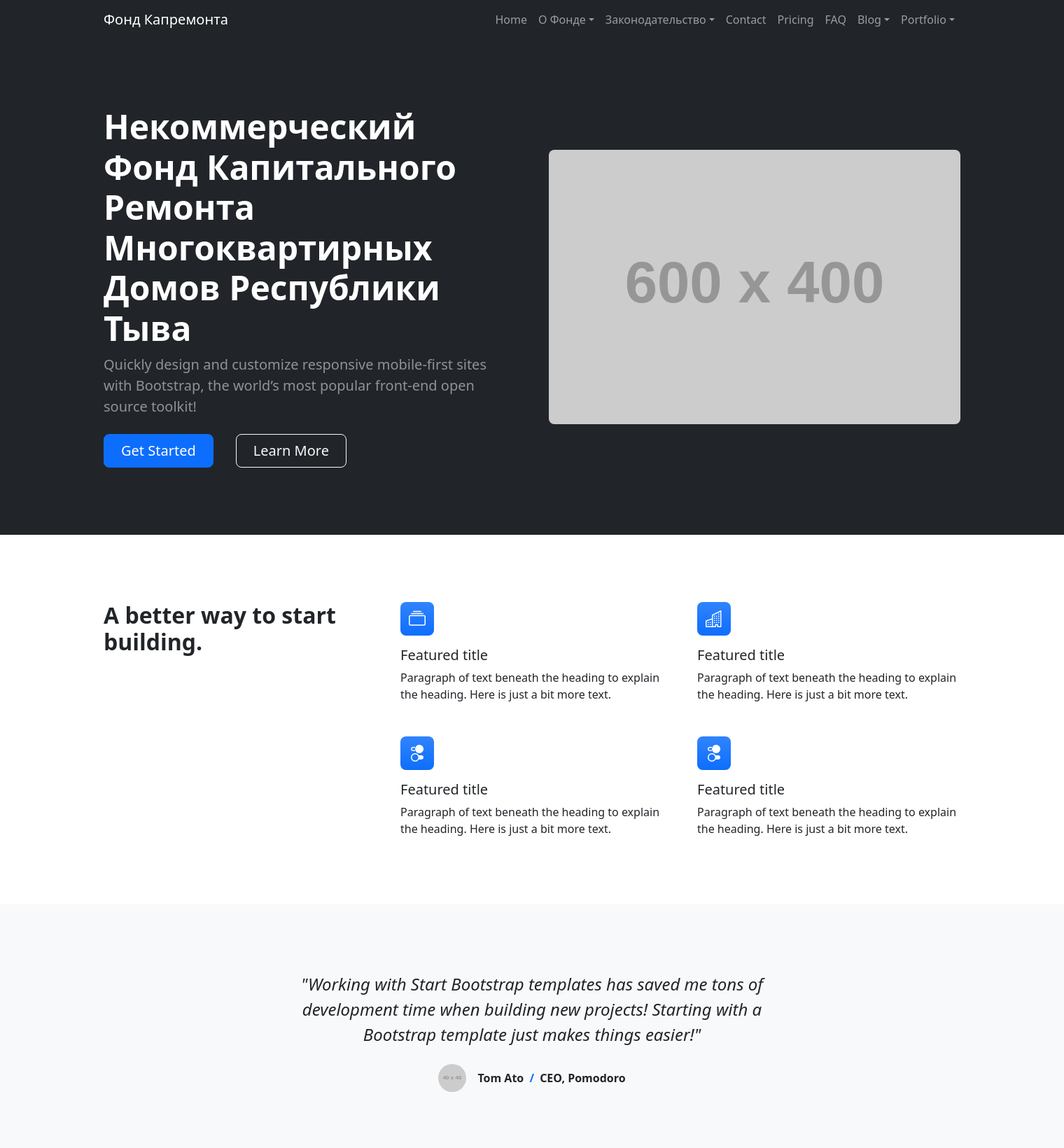
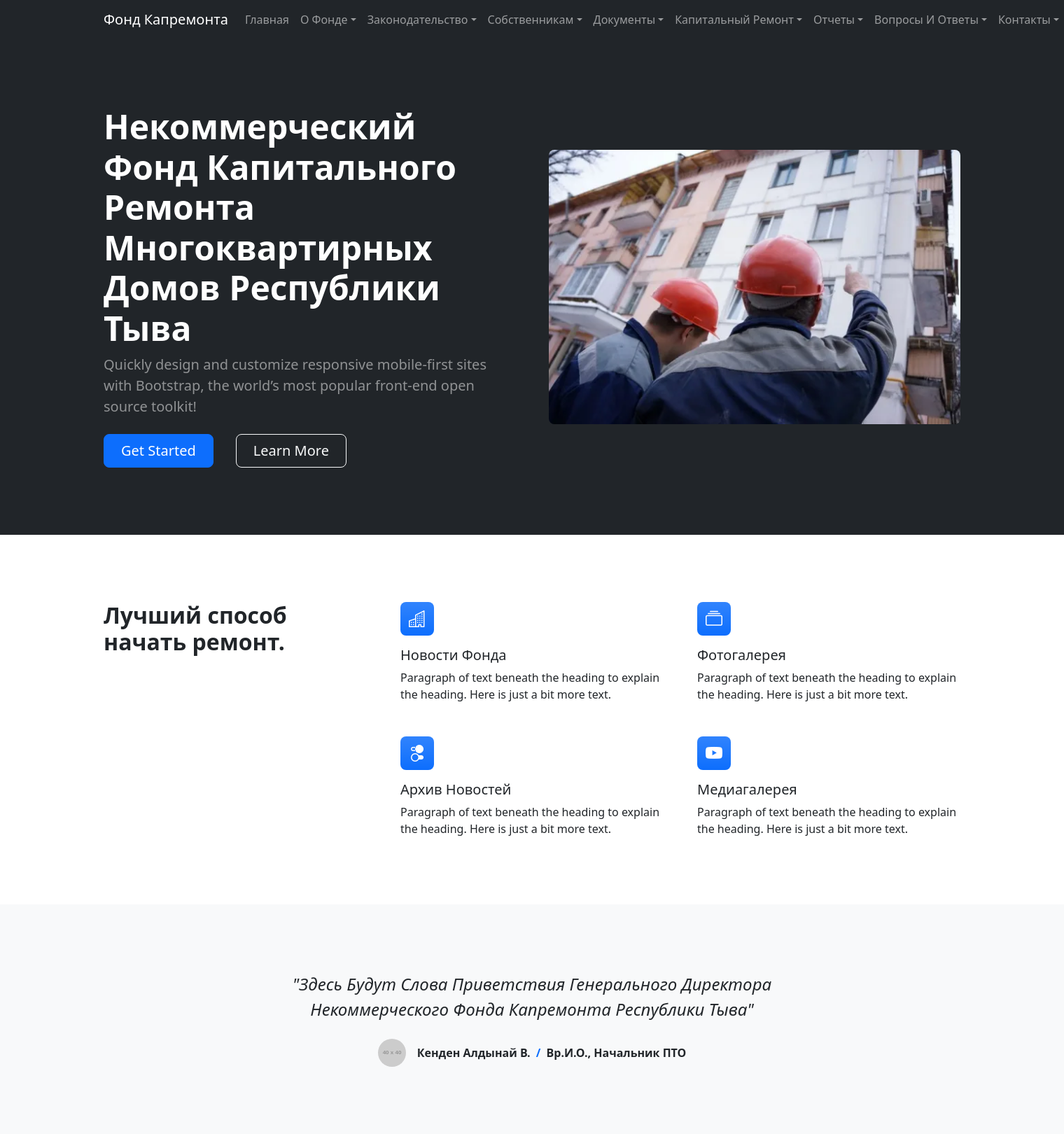
Before and after one commit to AidysM/Kapremont, a Django app: page / in a window 1520 px wide. Shown: the top 1640 px of the page at 70% size. Run offline with Django 5.2, Linux system fonts and the light colour scheme; grey boxes labelled with a size stand in for pictures from a placeholder-image service; some libraries are stand-ins or nearby versions.

Commit message:
added new menu

```diff
--- a/templates/base.html
+++ b/templates/base.html
@@ -23,7 +23,7 @@
                     <button class="navbar-toggler" type="button" data-bs-toggle="collapse" data-bs-target="#navbarSupportedContent" aria-controls="navbarSupportedContent" aria-expanded="false" aria-label="Toggle navigation"><span class="navbar-toggler-icon"></span></button>
                     <div class="collapse navbar-collapse" id="navbarSupportedContent">
                         <ul class="navbar-nav ms-auto mb-2 mb-lg-0">
-                            <li class="nav-item"><a class="nav-link" href="{% url 'home' %}">Home</a></li>
+                            <li class="nav-item"><a class="nav-link" href="{% url 'home' %}">Главная</a></li>
                             <li class="nav-item dropdown">
                                 <a class="nav-link dropdown-toggle" id="navbarDropdownBlog" href="#" role="button" data-bs-toggle="dropdown" aria-expanded="false">О Фонде</a>
                                 <ul class="dropdown-menu dropdown-menu-end" aria-labelledby="navbarDropdownBlog">
@@ -31,6 +31,10 @@
                                     <li><a class="dropdown-item" href="blog-post.html">Структура</a></li>
                                     <li><a class="dropdown-item" href="blog-post.html">Правление</a></li>
                                     <li><a class="dropdown-item" href="blog-post.html">Попечительский Совет</a></li>
+                                    <li><a class="dropdown-item" href="blog-post.html">Государственные Контролирующие И Надзорные Органы</a></li>
+                                    <li><a class="dropdown-item" href="blog-post.html">Взаимодействие С Общественными Организациями</a></li>
+                                    <li><a class="dropdown-item" href="blog-post.html">Награды и Благодарности</a></li>
+                                    <li><a class="dropdown-item" href="blog-post.html">Вакансии</a></li>
                                     <li><a class="dropdown-item" href="blog-post.html">Реквизиты</a></li>
                                 </ul>
                             </li>
@@ -42,8 +46,55 @@
                                     <li><a class="dropdown-item" href="blog-post.html">Органов Местного Самоуправления</a></li>
                                 </ul>
                             </li>
-                            <li class="nav-item"><a class="nav-link" href="contact.html">Contact</a></li>
-                            <li class="nav-item"><a class="nav-link" href="pricing.html">Pricing</a></li>
+                            <li class="nav-item dropdown">
+                                <a class="nav-link dropdown-toggle" id="navbarDropdownBlog" href="#" role="button" data-bs-toggle="dropdown" aria-expanded="false">Собственникам</a>
+                                <ul class="dropdown-menu dropdown-menu-end" aria-labelledby="navbarDropdownBlog">
+                                    <li><a class="dropdown-item" href="blog-home.html">Информация</a></li>
+                                    <li><a class="dropdown-item" href="blog-post.html">Образцы Документов</a></li>
+                                </ul>
+                            </li>
+                            <li class="nav-item dropdown">
+                                <a class="nav-link dropdown-toggle" id="navbarDropdownBlog" href="#" role="button" data-bs-toggle="dropdown" aria-expanded="false">Документы</a>
+                                <ul class="dropdown-menu dropdown-menu-end" aria-labelledby="navbarDropdownBlog">
+                                    <li><a class="dropdown-item" href="blog-home.html">Региональная Программа</a></li>
+                                    <li><a class="dropdown-item" href="blog-post.html">Противодействие Коррупции</a></li>
+                                    <li><a class="dropdown-item" href="blog-post.html">Документы Фонда</a></li>
+                                    <li><a class="dropdown-item" href="blog-post.html">Финансовая Устойчивость</a></li>
+                                    <li><a class="dropdown-item" href="blog-post.html">Контрольные Мероприятия</a></li>
+                                </ul>
+                            </li>
+                            <li class="nav-item dropdown">
+                                <a class="nav-link dropdown-toggle" id="navbarDropdownBlog" href="#" role="button" data-bs-toggle="dropdown" aria-expanded="false">Капитальный Ремонт</a>
+                                <ul class="dropdown-menu dropdown-menu-end" aria-labelledby="navbarDropdownBlog">
+                                    <li><a class="dropdown-item" href="blog-home.html">Карта Капитального Ремонта</a></li>
+                                    <li><a class="dropdown-item" href="blog-post.html">О Ходе Капитального Ремонта</a></li>
+                                    <li><a class="dropdown-item" href="blog-post.html">Витрина Закупок</a></li>
+                                </ul>
+                            </li>
+                            <li class="nav-item dropdown">
+                                <a class="nav-link dropdown-toggle" id="navbarDropdownPortfolio" href="#" role="button" data-bs-toggle="dropdown" aria-expanded="false">Отчеты</a>
+                                <ul class="dropdown-menu dropdown-menu-end" aria-labelledby="navbarDropdownPortfolio">
+                                    <li><a class="dropdown-item" href="portfolio-overview.html">Фонда Капитального Ремонта</a></li>
+                                    <li><a class="dropdown-item" href="portfolio-item.html">Регионального Оператора</a></li>
+                                    <li><a class="dropdown-item" href="portfolio-item.html">Фотоотчет О Реализации</a></li>
+                                </ul>
+                            </li>
+                            <!-- <li class="nav-item"><a class="nav-link" href="contact.html">Contact</a></li> -->
+                            <li class="nav-item dropdown">
+                                <a class="nav-link dropdown-toggle" id="navbarDropdownPortfolio" href="#" role="button" data-bs-toggle="dropdown" aria-expanded="false">Вопросы И Ответы</a>
+                                <ul class="dropdown-menu dropdown-menu-end" aria-labelledby="navbarDropdownPortfolio">
+                                    <li><a class="dropdown-item" href="portfolio-overview.html">Вопросы И Ответы</a></li>
+                                    <li><a class="dropdown-item" href="portfolio-item.html">Обращения Граждан</a></li>
+                                </ul>
+                            </li>
+                            <li class="nav-item dropdown">
+                                <a class="nav-link dropdown-toggle" id="navbarDropdownPortfolio" href="#" role="button" data-bs-toggle="dropdown" aria-expanded="false">Контакты</a>
+                                <ul class="dropdown-menu dropdown-menu-end" aria-labelledby="navbarDropdownPortfolio">
+                                    <li><a class="dropdown-item" href="portfolio-overview.html">Наши Контакты</a></li>
+                                    <li><a class="dropdown-item" href="portfolio-item.html">Личный Кабинет</a></li>
+                                </ul>
+                            </li>
+                            <!-- <li class="nav-item"><a class="nav-link" href="pricing.html">Pricing</a></li>
                             <li class="nav-item"><a class="nav-link" href="faq.html">FAQ</a></li>
                             <li class="nav-item dropdown">
                                 <a class="nav-link dropdown-toggle" id="navbarDropdownBlog" href="#" role="button" data-bs-toggle="dropdown" aria-expanded="false">Blog</a>
@@ -58,7 +109,7 @@
                                     <li><a class="dropdown-item" href="portfolio-overview.html">Portfolio Overview</a></li>
                                     <li><a class="dropdown-item" href="portfolio-item.html">Portfolio Item</a></li>
                                 </ul>
-                            </li>
+                            </li> -->
                         </ul>
                     </div>
                 </div>
@@ -70,7 +121,7 @@
         <footer class="bg-dark py-4 mt-auto">
             <div class="container px-5">
                 <div class="row align-items-center justify-content-between flex-column flex-sm-row">
-                    <div class="col-auto"><div class="small m-0 text-white">Copyright &copy; Your Website 2023</div></div>
+                    <div class="col-auto"><div class="small m-0 text-white">Copyright &copy; Фонд Капитального Ремонта 2024</div></div>
                     <div class="col-auto">
                         <a class="link-light small" href="#!">Privacy</a>
                         <span class="text-white mx-1">&middot;</span>
--- a/templates/home.html
+++ b/templates/home.html
@@ -20,7 +20,7 @@
                         </div>
                     </div>
                 </div>
-                <div class="col-xl-5 col-xxl-6 d-none d-xl-block text-center"><img class="img-fluid rounded-3 my-5" src="https://dummyimage.com/600x400/343a40/6c757d" alt="..." /></div>
+                <div class="col-xl-5 col-xxl-6 d-none d-xl-block text-center"><img class="img-fluid rounded-3 my-5" src="{% static 'assets/kapremont.jpg' %}" alt="..." /></div>
             </div>
         </div>
     </header>
@@ -28,27 +28,27 @@
     <section class="py-5" id="features">
         <div class="container px-5 my-5">
             <div class="row gx-5">
-                <div class="col-lg-4 mb-5 mb-lg-0"><h2 class="fw-bolder mb-0">A better way to start building.</h2></div>
+                <div class="col-lg-4 mb-5 mb-lg-0"><h2 class="fw-bolder mb-0">Лучший способ начать ремонт.</h2></div>
                 <div class="col-lg-8">
                     <div class="row gx-5 row-cols-1 row-cols-md-2">
                         <div class="col mb-5 h-100">
-                            <div class="feature bg-primary bg-gradient text-white rounded-3 mb-3"><i class="bi bi-collection"></i></div>
-                            <h2 class="h5">Featured title</h2>
+                            <div class="feature bg-primary bg-gradient text-white rounded-3 mb-3"><i class="bi bi-building"></i></div>
+                            <h2 class="h5">Новости Фонда</h2>
                             <p class="mb-0">Paragraph of text beneath the heading to explain the heading. Here is just a bit more text.</p>
                         </div>
                         <div class="col mb-5 h-100">
-                            <div class="feature bg-primary bg-gradient text-white rounded-3 mb-3"><i class="bi bi-building"></i></div>
-                            <h2 class="h5">Featured title</h2>
+                            <div class="feature bg-primary bg-gradient text-white rounded-3 mb-3"><i class="bi bi-collection"></i></div>
+                            <h2 class="h5">Фотогалерея</h2>
                             <p class="mb-0">Paragraph of text beneath the heading to explain the heading. Here is just a bit more text.</p>
                         </div>
                         <div class="col mb-5 mb-md-0 h-100">
                             <div class="feature bg-primary bg-gradient text-white rounded-3 mb-3"><i class="bi bi-toggles2"></i></div>
-                            <h2 class="h5">Featured title</h2>
+                            <h2 class="h5">Архив Новостей</h2>
                             <p class="mb-0">Paragraph of text beneath the heading to explain the heading. Here is just a bit more text.</p>
                         </div>
                         <div class="col h-100">
-                            <div class="feature bg-primary bg-gradient text-white rounded-3 mb-3"><i class="bi bi-toggles2"></i></div>
-                            <h2 class="h5">Featured title</h2>
+                            <div class="feature bg-primary bg-gradient text-white rounded-3 mb-3"><i class="bi bi-youtube"></i></div>
+                            <h2 class="h5">Медиагалерея</h2>
                             <p class="mb-0">Paragraph of text beneath the heading to explain the heading. Here is just a bit more text.</p>
                         </div>
                     </div>
@@ -62,13 +62,13 @@
             <div class="row gx-5 justify-content-center">
                 <div class="col-lg-10 col-xl-7">
                     <div class="text-center">
-                        <div class="fs-4 mb-4 fst-italic">"Working with Start Bootstrap templates has saved me tons of development time when building new projects! Starting with a Bootstrap template just makes things easier!"</div>
+                        <div class="fs-4 mb-4 fst-italic">"Здесь Будут Слова Приветствия Генерального Директора Некоммерческого Фонда Капремонта Республики Тыва"</div>
                         <div class="d-flex align-items-center justify-content-center">
                             <img class="rounded-circle me-3" src="https://dummyimage.com/40x40/ced4da/6c757d" alt="..." />
                             <div class="fw-bold">
-                                Tom Ato
+                                Кенден Алдынай В.
                                 <span class="fw-bold text-primary mx-1">/</span>
-                                CEO, Pomodoro
+                                Вр.И.О., Начальник ПТО
                             </div>
                         </div>
                     </div>
@@ -82,7 +82,7 @@
             <div class="row gx-5 justify-content-center">
                 <div class="col-lg-8 col-xl-6">
                     <div class="text-center">
-                        <h2 class="fw-bolder">From our blog</h2>
+                        <h2 class="fw-bolder">Из Наших Новостей</h2>
                         <p class="lead fw-normal text-muted mb-5">Lorem ipsum, dolor sit amet consectetur adipisicing elit. Eaque fugit ratione dicta mollitia. Officiis ad.</p>
                     </div>
                 </div>
```
Also changed, not shown: static/assets/kapremont.jpg (added).
